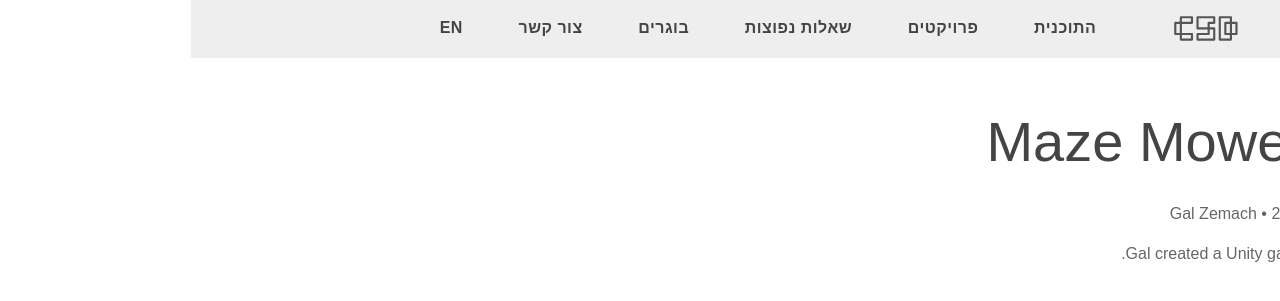
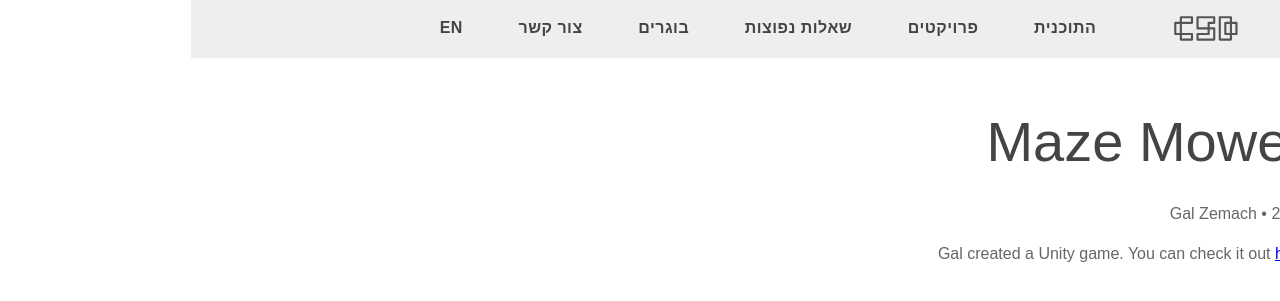
Before and after one commit to bsc-des/csd.degree, a Jekyll site: the page built from _posts/projects/2021-03-08-maze-mower.md, in a window 1280 px wide. Shown: the top 301 px of the page. Built offline with Jekyll 4.4.1, drawn with Linux system fonts in a browser that asks for light colours; some web fonts are replaced.

Commit message:
Update Project “2021-03-08-maze-mower”

```diff
--- a/_posts/projects/2021-03-08-maze-mower.md
+++ b/_posts/projects/2021-03-08-maze-mower.md
@@ -9,4 +9,4 @@
   - Visual Communication
   - Machine Learning
 ---
-Gal created a Unity game.
+Gal created a Unity game. You can check it out [here](https://youtu.be/jgENfKhxZeA)
```
